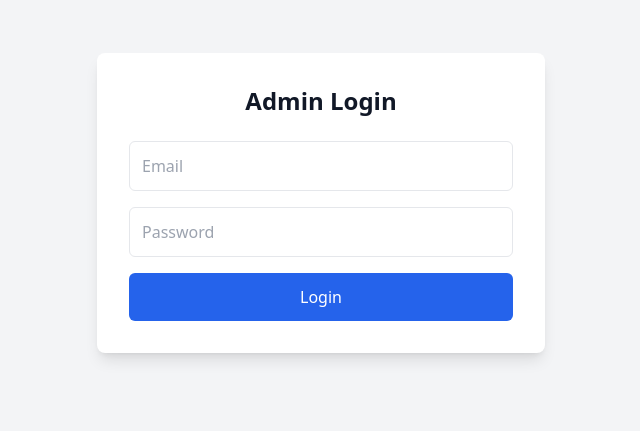
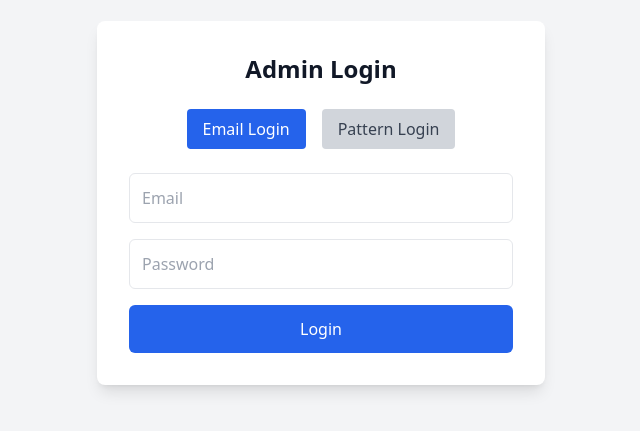
Before and after one commit to shivansh179/E-Vote, a Next.js app: page /auth in a window 1280 px wide. Shown: the part 197-628 px from the top of the page, without its empty margins (319-959 px from the left). Built offline with nearby package versions, Linux system fonts and the light colour scheme.

Commit message:
Added the Admin Pattern Logic

```diff
--- a/app/auth/page.tsx
+++ b/app/auth/page.tsx
@@ -1,19 +1,40 @@
 "use client";
 
-import { useState } from "react";
+import { useState, useEffect } from "react";
 import { useRouter } from "next/navigation";
 import { signInWithEmailAndPassword } from "firebase/auth";
 import { auth } from "../../firebase"; // Adjust the import based on your firebase config
 import { useTheme } from "@/components/ThemeContext";
+import PatternLock from "react-pattern-lock";
 
 const AdminLoginPage = () => {
   const [email, setEmail] = useState("");
   const [password, setPassword] = useState("");
+  const [pattern, setPattern] = useState<number[]>([]);
   const [error, setError] = useState("");
+  const [isPatternLogin, setIsPatternLogin] = useState(false); // Toggle between login modes
   const router = useRouter();
   const { theme } = useTheme();
 
-  const handleLogin = async (e: React.FormEvent) => {
+  // Define the correct pattern for pattern login
+  const correctPattern: number[] = [1, 2, 3, 6]; // Example pattern
+
+  // Debugging log to check pattern generation
+  useEffect(() => {
+    console.log("Current pattern:", pattern);
+  }, [pattern]);
+
+  // Helper function to check if the drawn pattern matches the correct pattern
+  const isPatternCorrect = (enteredPattern: number[], correctPattern: number[]) => {
+    if (enteredPattern.length !== correctPattern.length) return false;
+    for (let i = 0; i < enteredPattern.length; i++) {
+      if (enteredPattern[i] !== correctPattern[i]) return false;
+    }
+    return true;
+  };
+
+  // Handle email/password login
+  const handleEmailLogin = async (e: React.FormEvent) => {
     e.preventDefault();
     try {
       await signInWithEmailAndPassword(auth, email, password);
@@ -23,12 +44,65 @@ const AdminLoginPage = () => {
     }
   };
 
+  // Handle pattern finish without any arguments
+  const handlePatternFinish = () => {
+    console.log("Pattern to compare:", pattern); // Log the pattern before comparison
+    console.log("Correct pattern:", correctPattern); // Log the correct pattern for debugging
+
+    if (isPatternCorrect(pattern, correctPattern)) {
+      router.push("/admin"); // Redirect to the admin page if the pattern matches
+    } else {
+      setError("Incorrect pattern. Please try again.");
+      setPattern([]); // Reset the pattern
+    }
+  };
+
   return (
     <div className={`min-h-screen flex items-center justify-center ${theme === "light" ? "bg-gray-100" : "bg-gray-900 text-gray-200"}`}>
       <div className={`w-full max-w-md p-8 rounded-lg shadow-lg ${theme === "light" ? "bg-white" : "bg-gray-800"}`}>
         <h1 className="text-2xl font-semibold text-center mb-6">Admin Login</h1>
-        <form onSubmit={handleLogin} className="space-y-4">
-          {error && <p className="text-red-500 text-center">{error}</p>}
+        {error && <p className="text-red-500 text-center mb-4">{error}</p>}
+
+        {/* Toggle between login modes */}
+        <div className="mb-6 text-center">
+          <button
+            onClick={() => {
+              setIsPatternLogin(false);
+              setError(""); // Clear error on mode switch
+            }}
+            className={`mr-4 px-4 py-2 rounded ${
+              !isPatternLogin ? "bg-blue-600 text-white" : "bg-gray-300 text-gray-700"
+            }`}
+          >
+            Email Login
+          </button>
+          <button
+            onClick={() => {
+              setIsPatternLogin(true);
+              setError(""); // Clear error on mode switch
+            }}
+            className={`px-4 py-2 rounded ${
+              isPatternLogin ? "bg-blue-600 text-white" : "bg-gray-300 text-gray-700"
+            }`}
+          >
+            Pattern Login
+          </button>
+        </div>
+
+        {isPatternLogin ? (
+          // Pattern-based login
+          <div className="flex items-center justify-center">
+            <PatternLock
+              width={300}
+              size={3} // 3x3 grid
+              onChange={setPattern}
+              path={pattern}
+              onFinish={handlePatternFinish} // Use onFinish to handle pattern completion without parameters
+            />
+          </div>
+        ) : (
+          // Email/password login
+          <form onSubmit={handleEmailLogin} className="space-y-4">
             <input
               type="email"
               placeholder="Email"
@@ -37,7 +111,7 @@ const AdminLoginPage = () => {
               required
               className={`w-full p-3 border rounded-md focus:outline-none focus:border-blue-500 ${
                 theme === "light" ? "text-gray-900" : "text-black bg-white"
-            }`} // Ensures black text in dark mode
+              }`}
             />
             <input
               type="password"
@@ -47,7 +121,7 @@ const AdminLoginPage = () => {
               required
               className={`w-full p-3 border rounded-md focus:outline-none focus:border-blue-500 ${
                 theme === "light" ? "text-gray-900" : "text-black bg-white"
-            }`} // Ensures black text in dark mode
+              }`}
             />
             <button
               type="submit"
@@ -56,6 +130,7 @@ const AdminLoginPage = () => {
               Login
             </button>
           </form>
+        )}
       </div>
     </div>
   );
--- a/package.json
+++ b/package.json
@@ -14,10 +14,11 @@
     "next": "15.0.3",
     "react": "19.0.0-rc-66855b96-20241106",
     "react-dom": "19.0.0-rc-66855b96-20241106",
-    "react-scripts": "^5.0.1"
+    "react-pattern-lock": "^12.0.12"
   },
   "devDependencies": {
     "@types/node": "^20",
-    "@types/react": "^18"
+    "@types/react": "^18",
+    "typescript": "5.6.3"
   }
 }
```
Also changed, not shown: 1 other file (tests, documents, lock files or other folders). Lines whose indentation alone changed are shown as unchanged.
